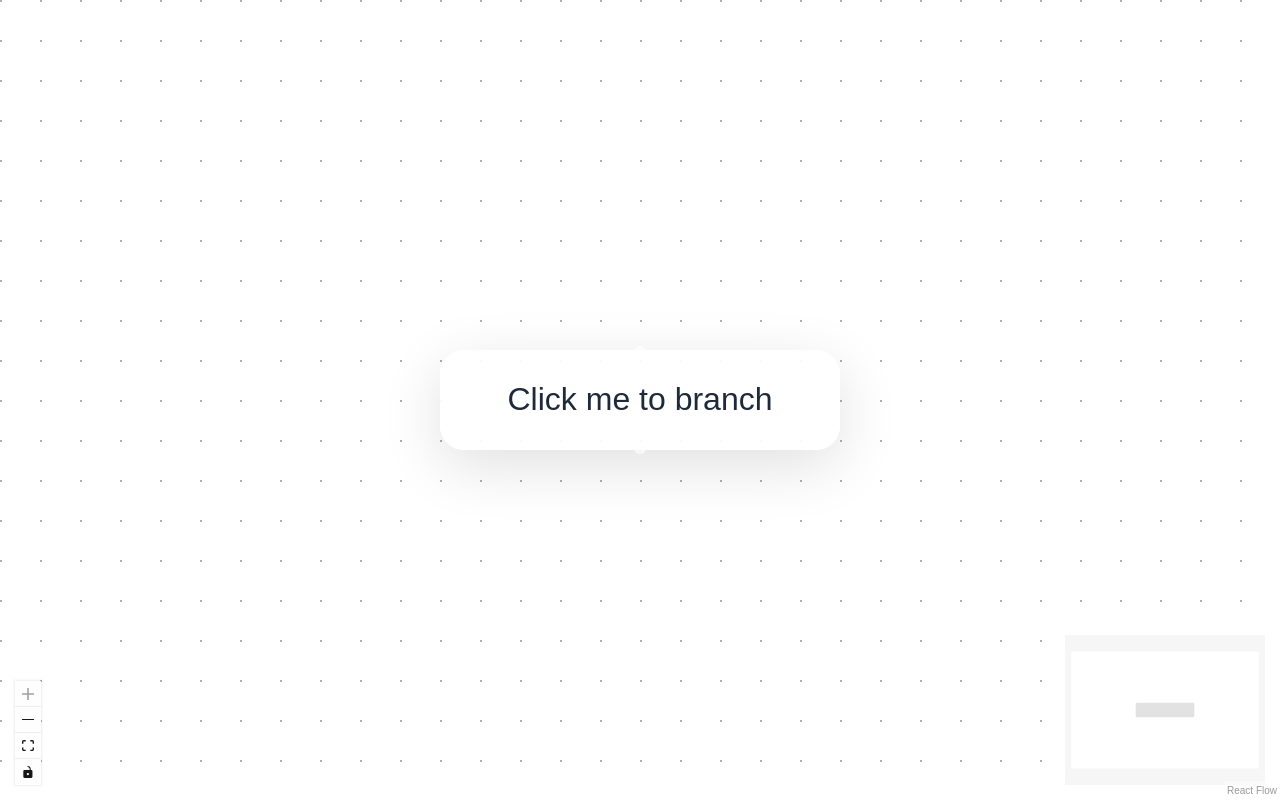
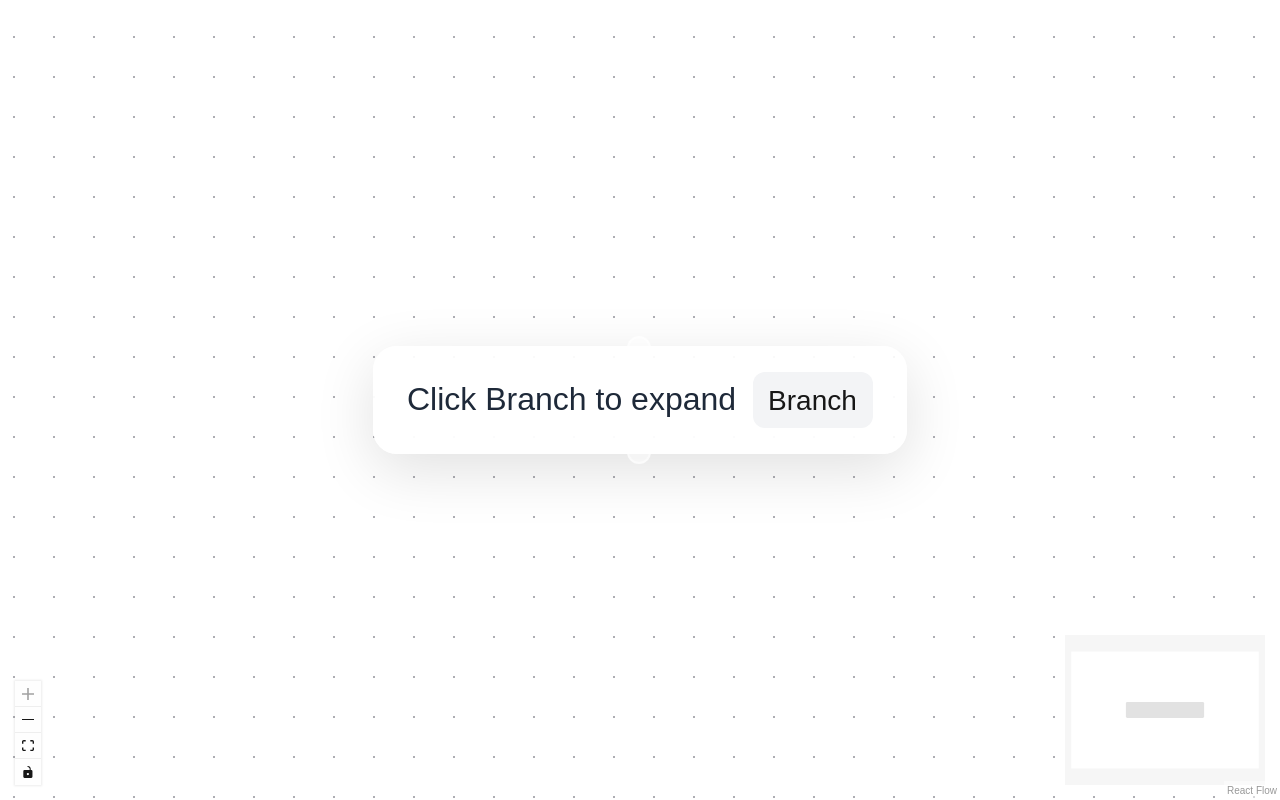
Before and after one commit to jerryliangxia/watdo, a Next.js app: page / in a window 1280 px wide. Built offline with nearby package versions, Linux system fonts and the light colour scheme.

Commit message:
Expand on button press

```diff
--- a/src/app/page.tsx
+++ b/src/app/page.tsx
@@ -26,8 +26,9 @@ const initialNodes: Node[] = [
     id: "1",
     type: "editable",
     data: {
-      label: "Click me to branch",
+      label: "Click Branch to expand",
       onChange: (newLabel: string) => console.log("Node 1:", newLabel),
+      onBranch: () => console.log("Branch clicked for node 1"),
     },
     position: { x: 250, y: 25 },
   },
@@ -68,81 +69,109 @@ export default function Home() {
     [branchedNodes]
   );
 
-  const handleNodeClick = useCallback(
-    (event: React.MouseEvent, node: Node) => {
-      if (branchedNodes.has(node.id)) {
+  const handleBranch = useCallback(
+    (nodeId: string) => {
+      if (branchedNodes.has(nodeId)) {
         // Remove all child nodes and their edges recursively
-        const childNodeIds = getChildNodeIds(node.id);
+        const childNodeIds = getChildNodeIds(nodeId);
         setNodes((nds) => nds.filter((n) => !childNodeIds.includes(n.id)));
         setEdges((eds) => eds.filter((e) => !childNodeIds.includes(e.target)));
 
         // Remove all branched status for the node and its children
         setBranchedNodes((prev) => {
           const newSet = new Set(prev);
-          newSet.delete(node.id);
+          newSet.delete(nodeId);
           childNodeIds.forEach((id) => newSet.delete(id));
           return newSet;
         });
       } else {
         // Create new branches
+        const node = nodes.find((n) => n.id === nodeId);
+        if (!node) return;
+
         const baseY = node.position.y + 150;
         const newNodes: Node[] = [
           {
-            id: `${node.id}-1`,
+            id: `${nodeId}-1`,
             type: "editable",
             data: {
               label: "Branch 1",
               onChange: (newLabel: string) =>
-                console.log(`${node.id}-1:`, newLabel),
+                console.log(`${nodeId}-1:`, newLabel),
+              onBranch: () => handleBranch(`${nodeId}-1`),
             },
             position: { x: node.position.x - 150, y: baseY },
           },
           {
-            id: `${node.id}-2`,
+            id: `${nodeId}-2`,
             type: "editable",
             data: {
               label: "Branch 2",
               onChange: (newLabel: string) =>
-                console.log(`${node.id}-2:`, newLabel),
+                console.log(`${nodeId}-2:`, newLabel),
+              onBranch: () => handleBranch(`${nodeId}-2`),
             },
             position: { x: node.position.x, y: baseY },
           },
           {
-            id: `${node.id}-3`,
+            id: `${nodeId}-3`,
             type: "editable",
             data: {
               label: "Branch 3",
               onChange: (newLabel: string) =>
-                console.log(`${node.id}-3:`, newLabel),
+                console.log(`${nodeId}-3:`, newLabel),
+              onBranch: () => handleBranch(`${nodeId}-3`),
             },
             position: { x: node.position.x + 150, y: baseY },
           },
         ];
 
         const newEdges: Edge[] = [
-          { id: `e${node.id}-1`, source: node.id, target: `${node.id}-1` },
-          { id: `e${node.id}-2`, source: node.id, target: `${node.id}-2` },
-          { id: `e${node.id}-3`, source: node.id, target: `${node.id}-3` },
+          { id: `e${nodeId}-1`, source: nodeId, target: `${nodeId}-1` },
+          { id: `e${nodeId}-2`, source: nodeId, target: `${nodeId}-2` },
+          { id: `e${nodeId}-3`, source: nodeId, target: `${nodeId}-3` },
         ];
 
         setNodes((nds) => [...nds, ...newNodes]);
         setEdges((eds) => [...eds, ...newEdges]);
-        setBranchedNodes((prev) => new Set([...prev, node.id]));
+        setBranchedNodes((prev) => new Set([...prev, nodeId]));
       }
     },
-    [branchedNodes, getChildNodeIds]
+    [branchedNodes, getChildNodeIds, nodes]
   );
+
+  const updateNodeData = useCallback((nodeId: string, newLabel: string) => {
+    setNodes((nds) =>
+      nds.map((node) =>
+        node.id === nodeId
+          ? {
+              ...node,
+              data: {
+                ...node.data,
+                label: newLabel,
+              },
+            }
+          : node
+      )
+    );
+  }, []);
 
   return (
     <div style={{ width: "100vw", height: "100vh" }}>
       <ReactFlow
-        nodes={nodes}
+        nodes={nodes.map((node) => ({
+          ...node,
+          data: {
+            ...node.data,
+            onChange: (newLabel: string) => updateNodeData(node.id, newLabel),
+            onBranch: () => handleBranch(node.id),
+          },
+        }))}
         edges={edges}
         onNodesChange={onNodesChange}
         onEdgesChange={onEdgesChange}
         onConnect={onConnect}
         nodeTypes={nodeTypes}
-        onNodeClick={handleNodeClick}
         fitView
       >
         <Background />
--- a/src/components/EditableNode.tsx
+++ b/src/components/EditableNode.tsx
@@ -1,68 +1,87 @@
 import { memo, useState } from "react";
-import { Handle, Position, NodeProps } from "@xyflow/react";
+import { Handle, Position } from "@xyflow/react";
 
-type EditableNodeData = {
+interface EditableNodeData {
   label: string;
-  onChange?: (newLabel: string) => void;
-};
+  onChange: (newLabel: string) => void;
+  onBranch: () => void;
+}
 
-function EditableNode({ data, isConnectable }: NodeProps<EditableNodeData>) {
+interface EditableNodeProps {
+  data: EditableNodeData;
+}
+
+const EditableNode = ({ data }: EditableNodeProps) => {
   const [isEditing, setIsEditing] = useState(false);
-  const [label, setLabel] = useState(data.label);
+  const [editText, setEditText] = useState(data.label);
+  const [tempText, setTempText] = useState(data.label);
 
   const handleDoubleClick = () => {
     setIsEditing(true);
   };
 
-  const handleBlur = () => {
+  const handleKeyDown = (e: React.KeyboardEvent<HTMLInputElement>) => {
+    if (e.key === "Enter") {
       setIsEditing(false);
-    data.onChange?.(label);
-  };
-
-  const handleKeyDown = (event: React.KeyboardEvent<HTMLInputElement>) => {
-    if (event.key === "Enter") {
+      data.onChange(editText);
+    } else if (e.key === "Escape") {
       setIsEditing(false);
-      data.onChange?.(label);
+      setEditText(tempText);
     }
   };
 
+  const handleBlur = () => {
+    setIsEditing(false);
+    setEditText(tempText);
+  };
+
+  const handleTextChange = (e: React.ChangeEvent<HTMLInputElement>) => {
+    setEditText(e.target.value);
+  };
+
   return (
-    <div className="w-[200px] px-4 py-3 shadow-[0_8px_30px_rgb(0,0,0,0.12)] rounded-xl bg-white/80 backdrop-blur-md border border-white/20 hover:shadow-[0_8px_30px_rgb(0,0,0,0.2)] transition-all duration-200 cursor-pointer group">
-      {isConnectable && (
+    <div
+      className="px-4 py-3 shadow-[0_8px_30px_rgb(0,0,0,0.12)] rounded-xl bg-white/80 backdrop-blur-md border border-white/50 hover:shadow-[0_8px_30px_rgb(0,0,0,0.2)] transition-all duration-200 cursor-pointer group"
+      onDoubleClick={handleDoubleClick}
+    >
       <Handle
         type="target"
         position={Position.Top}
-          className="!bg-white/50 !border-white/50"
+        className="!bg-white/50 !border-white/50 !w-3 !h-3"
       />
-      )}
+      <div className="flex items-center gap-2">
         {isEditing ? (
           <input
             type="text"
-          value={label}
-          onChange={(e) => setLabel(e.target.value)}
+            value={editText}
+            onChange={handleTextChange}
+            onKeyDown={handleKeyDown}
             onBlur={handleBlur}
-          onKeyDown={handleKeyDown}
+            className="w-full bg-transparent border-none focus:outline-none text-center font-medium text-gray-800"
             autoFocus
-          className="nodrag w-full outline-none text-center bg-transparent font-medium text-gray-800 placeholder-gray-400"
-          placeholder="Enter text..."
           />
         ) : (
-        <div
-          onDoubleClick={handleDoubleClick}
-          className="truncate text-center font-medium text-gray-800"
+          <span className="font-medium text-gray-800 text-center flex-1">
+            {data.label}
+          </span>
+        )}
+        <button
+          onClick={(e) => {
+            e.stopPropagation();
+            data.onBranch();
+          }}
+          className="px-2 py-1 text-sm bg-gray-100 hover:bg-gray-200 rounded-md transition-colors duration-200"
         >
-          {label}
+          Branch
+        </button>
       </div>
-      )}
-      {isConnectable && (
       <Handle
         type="source"
         position={Position.Bottom}
-          className="!bg-white/50 !border-white/50 group-hover:!bg-white/80 transition-colors duration-200"
+        className="!bg-white/50 !border-white/50 !w-3 !h-3 group-hover:!bg-gray-200/50 group-hover:!border-gray-200/50 transition-colors duration-200"
       />
-      )}
     </div>
   );
-}
+};
 
 export default memo(EditableNode);
```
Lines whose indentation alone changed are shown as unchanged.
